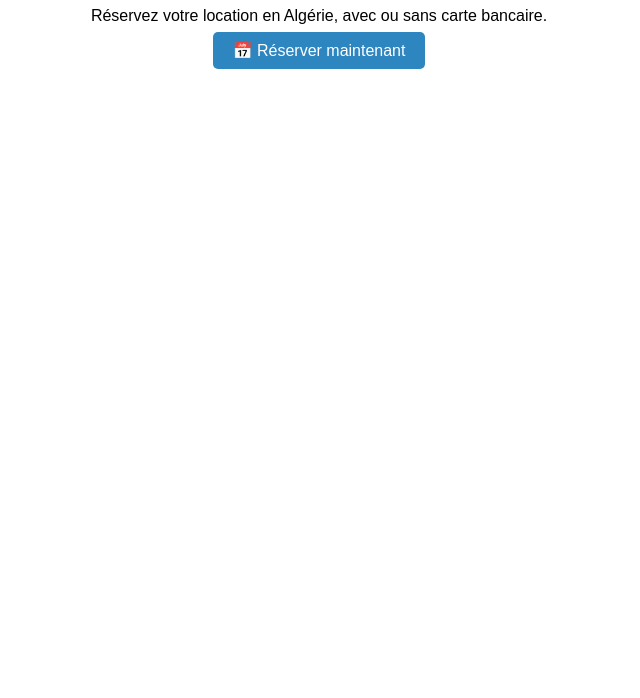
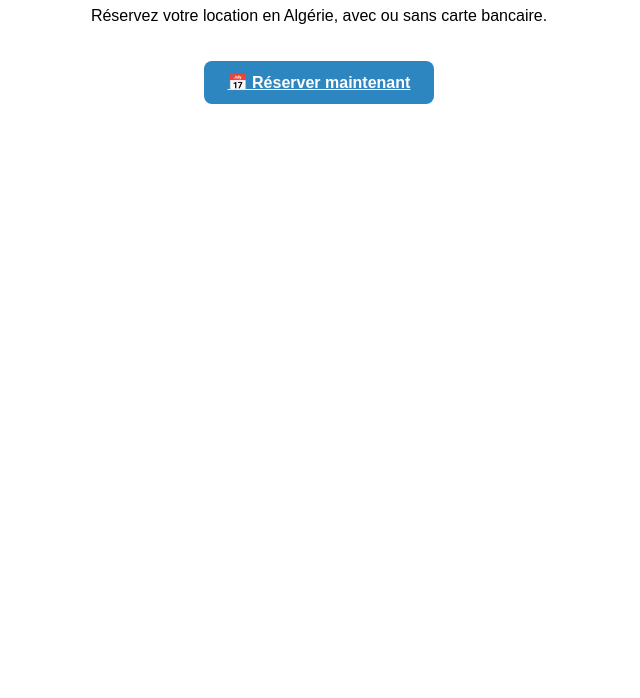
Before and after one commit to Redwissar/vacansur, a plain HTML site: page index.html in a window 1280 px wide. Shown: the part 102-800 px from the top of the page, without its empty margins (321-961 px from the left). Drawn offline with Linux system fonts and the light colour scheme.

Commit message:
Add files via upload

```diff
--- a/index.html
+++ b/index.html
@@ -5,18 +5,21 @@
   <style>
     body { font-family: Arial; text-align: center; padding: 20px; }
     h1 { color: #2E86C1; }
-    a {
+    .btn-reserver {
       background: #2E86C1;
       color: white;
-      padding: 10px 20px;
-      border-radius: 5px;
-      text-decoration: none;
+      padding: 12px 24px;
+      border-radius: 8px;
+      font-weight: bold;
+      display: inline-block;
+      margin-top: 20px;
     }
   </style>
 </head>
 <body>
   <h1>🌴 Bienvenue sur VacanSûr.dz</h1>
   <p>Réservez votre location en Algérie, avec ou sans carte bancaire.</p>
-  <a href="#reserver">📅 Réserver maintenant</a>
+  <!-- COLLEZ VOTRE LIEN ICI -->
+  <a href="https://forms.gle/XYZ123VacanSur" class="btn-reserver">📅 Réserver maintenant</a>
 </body>
 </html>
```
